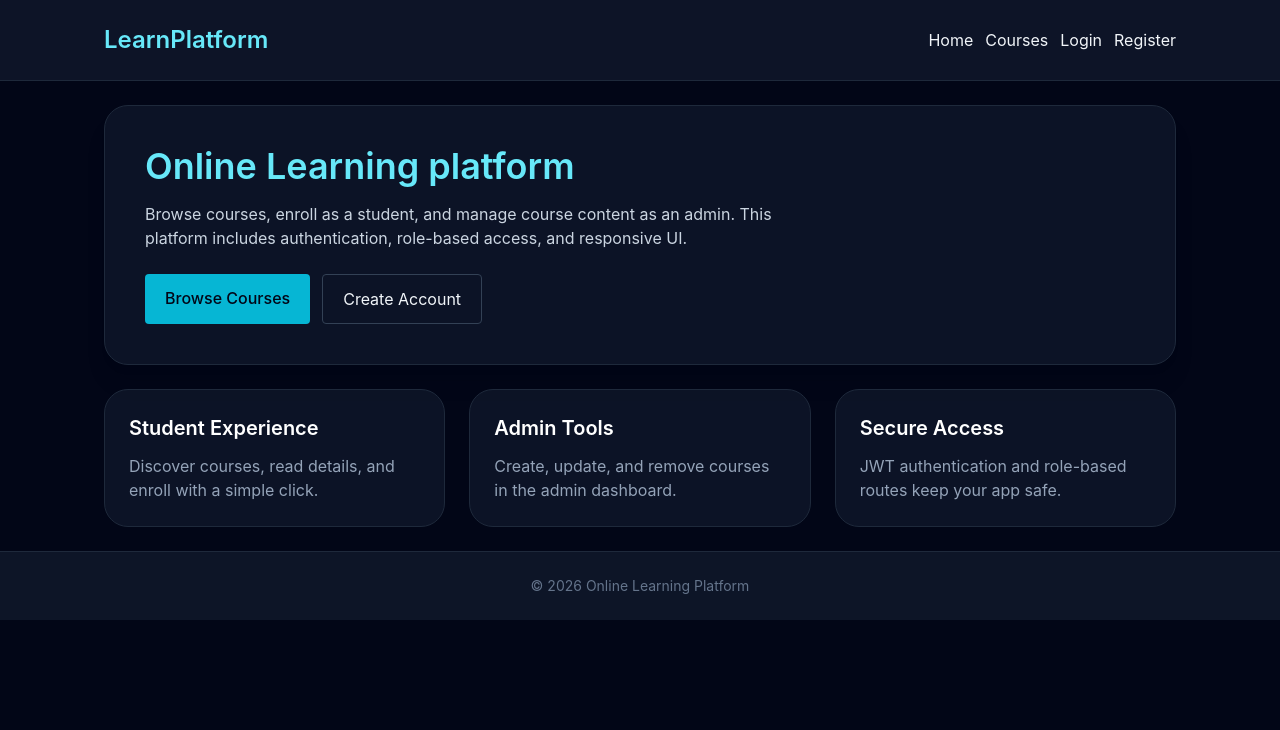
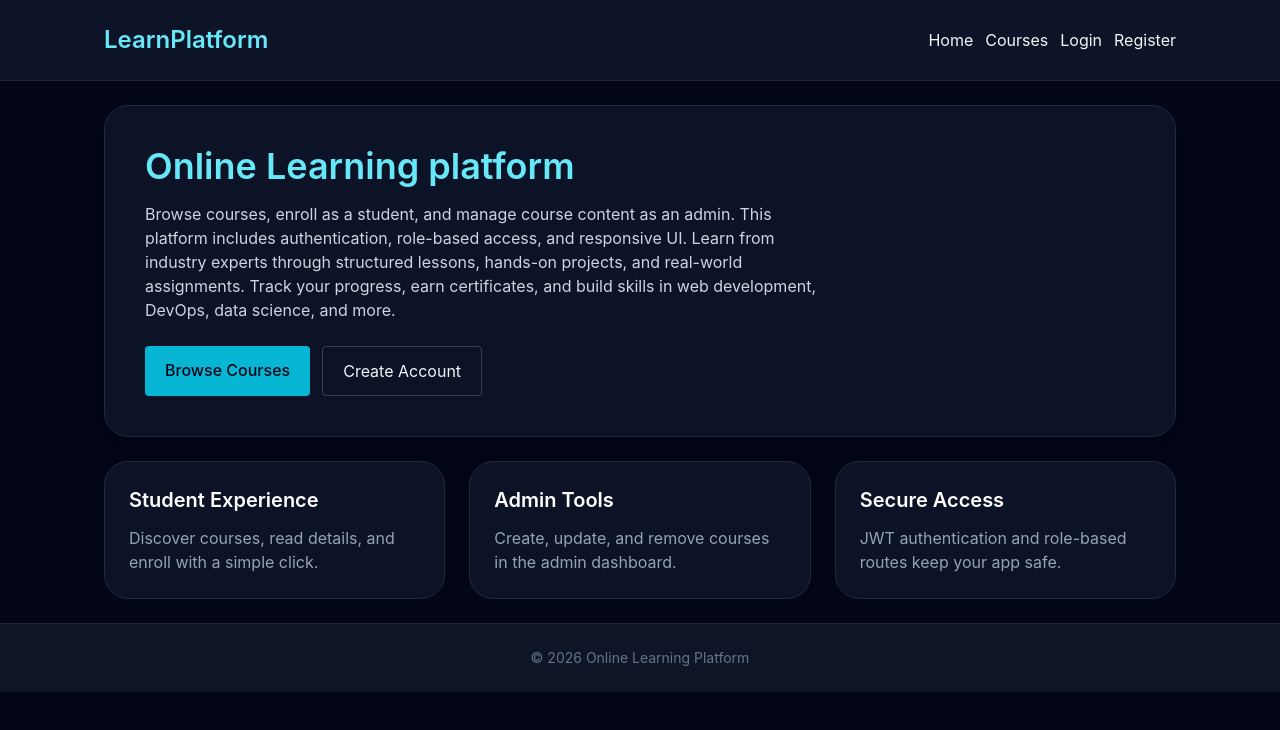
Before and after one commit to kusumahugar/online-learning-platform1, a React (Vite) app in the folder frontend/: page / in a window 1280 px wide. Shown: the top 730 px of the page. Built offline with nearby package versions, Linux system fonts and the light colour scheme; no server answers.

Commit message:
Updated project

```diff
--- a/frontend/src/pages/Home.jsx
+++ b/frontend/src/pages/Home.jsx
@@ -8,6 +8,7 @@ const Home = () => {
         <p className="mt-4 max-w-2xl text-slate-300">
           Browse courses, enroll as a student, and manage course content as an admin. This platform includes authentication,
           role-based access, and responsive UI.
+          Learn from industry experts through structured lessons, hands-on projects, and real-world assignments. Track your progress, earn certificates, and build skills in web development, DevOps, data science, and more.
         </p>
         <div className="mt-6 flex flex-wrap gap-3">
           <Link to="/courses" className="rounded bg-cyan-500 px-5 py-3 font-medium text-slate-950 hover:bg-cyan-400">
```
